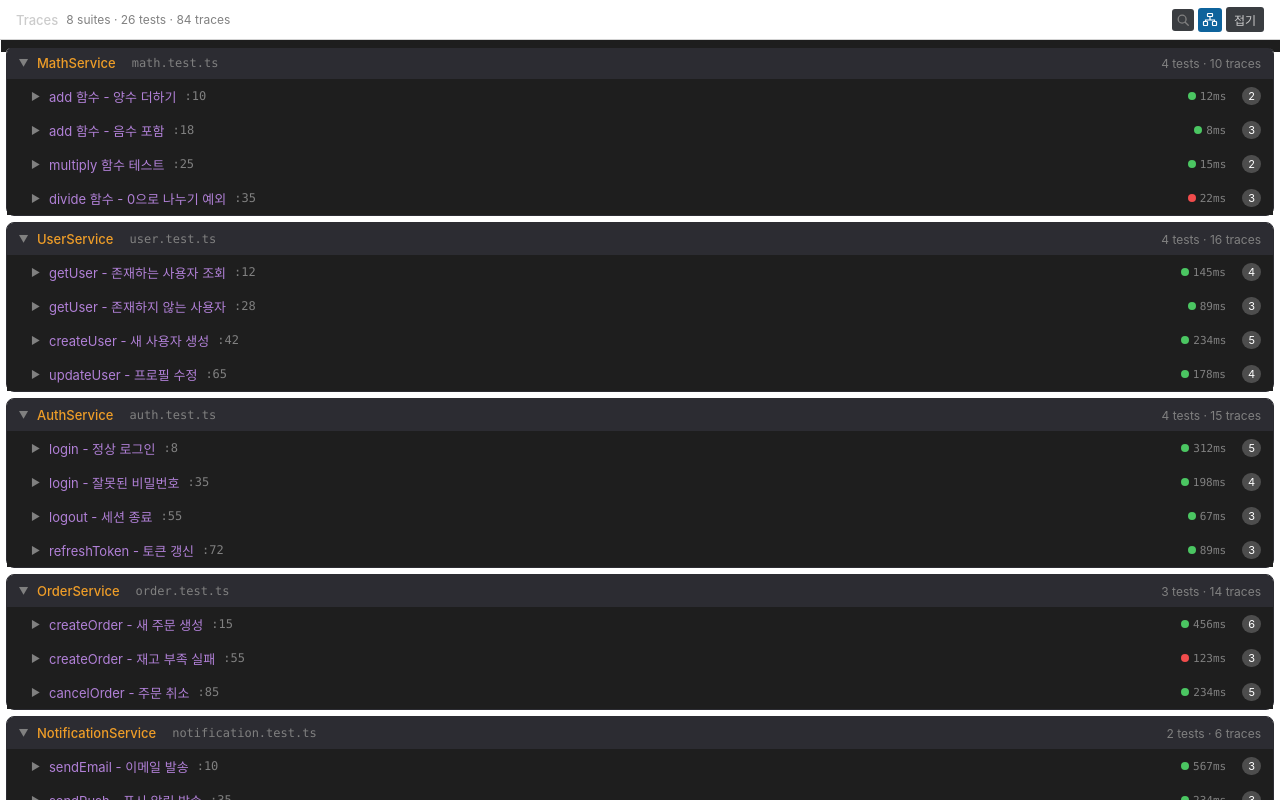
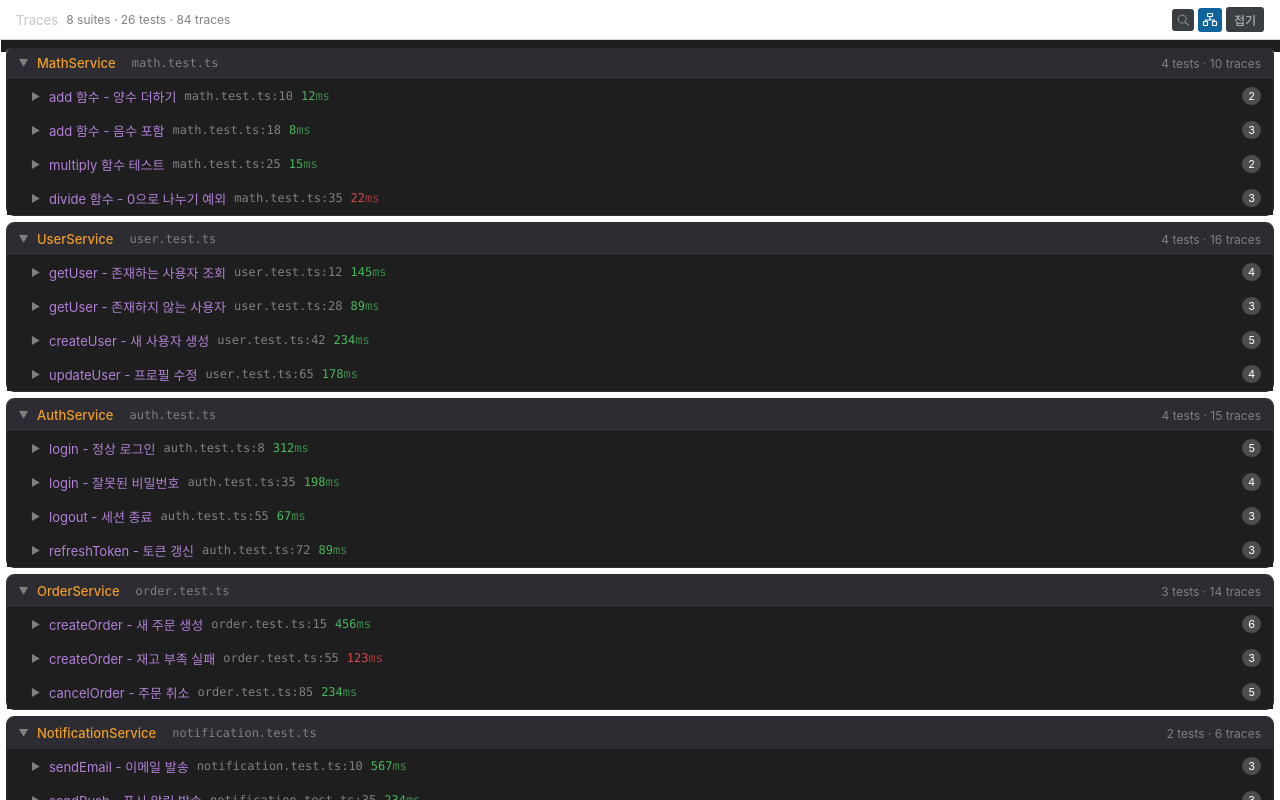
Before and after one commit to cartanova-ai/vscode-sonamu, a React (Vite) app in the folder packages/naite-trace-viewer/: page / in a window 1280 px wide. Built offline with nearby package versions, Linux system fonts and the light colour scheme.

Commit message:
feat: 테스트 케이스 옆에 결과도 띄워요

```diff
--- a/packages/naite-trace-viewer/src/features/trace-tree/TestItem.tsx
+++ b/packages/naite-trace-viewer/src/features/trace-tree/TestItem.tsx
@@ -32,7 +32,7 @@ export function TestItem({
   const testKey = createTestKey(suiteName, testName);
   const testId = escapeId(testKey);
   const testTraces = result.traces;
-  const status = result.status ?? "passed";
+  const status = result.status ?? "pass";
   const duration = result.duration ?? 0;
 
   const handleHeaderClick = (e: React.MouseEvent<HTMLDivElement>) => {
@@ -60,12 +60,12 @@ export function TestItem({
         <span className="test-name">{testName}</span>
         {result.testFilePath && result.testLine && (
           <span className="test-line" onClick={handleLineClick}>
-            :{result.testLine}
+            {result.testFilePath.split("/").pop()}:{result.testLine}
           </span>
         )}
-        <span className={`test-status ${status}`}>
-          <span className="status-dot" />
-          <span className="status-duration">{duration}ms</span>
+        <span className={`test-duration ${status}`}>
+          {duration}
+          <span className="unit">ms</span>
         </span>
         <span className="test-count">{testTraces.length}</span>
       </div>
--- a/packages/naite-trace-viewer/src/index.css
+++ b/packages/naite-trace-viewer/src/index.css
@@ -327,45 +327,34 @@ body {
   font-size: 12px;
   font-family: var(--vscode-editor-font-family);
   cursor: pointer;
+  min-width: 0;
+  overflow: hidden;
+  text-overflow: ellipsis;
+  white-space: nowrap;
+  flex-shrink: 5;
 }
 .test-line:hover {
   color: var(--accent);
   text-decoration: underline;
 }
-.test-status {
-  display: flex;
-  align-items: center;
-  gap: 4px;
-  margin-left: auto;
-  flex-shrink: 999; /* test-count와 같이 가장 먼저 사라짐 */
-  min-width: 0;
-  overflow: hidden;
+.test-duration {
+  font-size: 12px;
+  font-family: var(--vscode-editor-font-family);
 }
-.test-status .status-dot {
-  width: 8px;
-  height: 8px;
-  border-radius: 50%;
-  flex-shrink: 0;
+.test-duration.pass {
+  color: #4dca64e4;
 }
-.test-status.passed .status-dot {
-  background: #4bc662; /* VSCode 초록 */
+.test-duration.fail {
+  color: #f14c4ce4;
 }
-.test-status.failed .status-dot {
-  background: #f14c4c; /* VSCode 빨강 */
+.test-duration.skip {
+  color: #808080;
 }
-.test-status.skipped .status-dot {
-  background: #808080; /* 회색 */
-}
-.test-status .status-duration {
-  font-size: 11px;
-  color: var(--vscode-descriptionForeground);
-  font-family: var(--vscode-editor-font-family);
-  overflow: hidden;
-  text-overflow: ellipsis;
-  white-space: nowrap;
+.test-duration .unit {
+  opacity: 0.7;
 }
 .test-count {
-  margin-left: 8px;
+  margin-left: auto;
   background: var(--badge-bg);
   color: var(--badge-fg);
   padding: 2px 6px;
--- a/packages/naite-trace-viewer/src/lib/mock-data.ts
+++ b/packages/naite-trace-viewer/src/lib/mock-data.ts
@@ -10,7 +10,7 @@ export const mockTestResults: NaiteMessagingTypes.TestResult[] = [
     testName: "add 함수 - 양수 더하기",
     testFilePath: "/src/services/math.test.ts",
     testLine: 10,
-    status: "passed",
+    status: "pass",
     duration: 12,
     receivedAt: new Date().toISOString(),
     traces: [
@@ -36,7 +36,7 @@ export const mockTestResults: NaiteMessagingTypes.TestResult[] = [
     testName: "add 함수 - 음수 포함",
     testFilePath: "/src/services/math.test.ts",
     testLine: 18,
-    status: "passed",
+    status: "pass",
     duration: 8,
     receivedAt: new Date().toISOString(),
     traces: [
@@ -69,7 +69,7 @@ export const mockTestResults: NaiteMessagingTypes.TestResult[] = [
     testName: "multiply 함수 테스트",
     testFilePath: "/src/services/math.test.ts",
     testLine: 25,
-    status: "passed",
+    status: "pass",
     duration: 15,
     receivedAt: new Date().toISOString(),
     traces: [
@@ -95,7 +95,7 @@ export const mockTestResults: NaiteMessagingTypes.TestResult[] = [
     testName: "divide 함수 - 0으로 나누기 예외",
     testFilePath: "/src/services/math.test.ts",
     testLine: 35,
-    status: "failed",
+    status: "fail",
     duration: 22,
     receivedAt: new Date().toISOString(),
     error: {
@@ -136,7 +136,7 @@ export const mockTestResults: NaiteMessagingTypes.TestResult[] = [
     testName: "getUser - 존재하는 사용자 조회",
     testFilePath: "/src/services/user.test.ts",
     testLine: 12,
-    status: "passed",
+    status: "pass",
     duration: 145,
     receivedAt: new Date().toISOString(),
     traces: [
@@ -186,7 +186,7 @@ export const mockTestResults: NaiteMessagingTypes.TestResult[] = [
     testName: "getUser - 존재하지 않는 사용자",
     testFilePath: "/src/services/user.test.ts",
     testLine: 28,
-    status: "passed",
+    status: "pass",
     duration: 89,
     receivedAt: new Date().toISOString(),
     traces: [
@@ -223,7 +223,7 @@ export const mockTestResults: NaiteMessagingTypes.TestResult[] = [
     testName: "createUser - 새 사용자 생성",
     testFilePath: "/src/services/user.test.ts",
     testLine: 42,
-    status: "passed",
+    status: "pass",
     duration: 234,
     receivedAt: new Date().toISOString(),
     traces: [
@@ -286,7 +286,7 @@ export const mockTestResults: NaiteMessagingTypes.TestResult[] = [
     testName: "updateUser - 프로필 수정",
     testFilePath: "/src/services/user.test.ts",
     testLine: 65,
-    status: "passed",
+    status: "pass",
     duration: 178,
     receivedAt: new Date().toISOString(),
     traces: [
@@ -336,7 +336,7 @@ export const mockTestResults: NaiteMessagingTypes.TestResult[] = [
     testName: "login - 정상 로그인",
     testFilePath: "/src/services/auth.test.ts",
     testLine: 8,
-    status: "passed",
+    status: "pass",
     duration: 312,
     receivedAt: new Date().toISOString(),
     traces: [
@@ -387,7 +387,7 @@ export const mockTestResults: NaiteMessagingTypes.TestResult[] = [
     testName: "login - 잘못된 비밀번호",
     testFilePath: "/src/services/auth.test.ts",
     testLine: 35,
-    status: "passed",
+    status: "pass",
     duration: 198,
     receivedAt: new Date().toISOString(),
     traces: [
@@ -427,7 +427,7 @@ export const mockTestResults: NaiteMessagingTypes.TestResult[] = [
     testName: "logout - 세션 종료",
     testFilePath: "/src/services/auth.test.ts",
     testLine: 55,
-    status: "passed",
+    status: "pass",
     duration: 67,
     receivedAt: new Date().toISOString(),
     traces: [
@@ -460,7 +460,7 @@ export const mockTestResults: NaiteMessagingTypes.TestResult[] = [
     testName: "refreshToken - 토큰 갱신",
     testFilePath: "/src/services/auth.test.ts",
     testLine: 72,
-    status: "passed",
+    status: "pass",
     duration: 89,
     receivedAt: new Date().toISOString(),
     traces: [
@@ -500,7 +500,7 @@ export const mockTestResults: NaiteMessagingTypes.TestResult[] = [
     testName: "createOrder - 새 주문 생성",
     testFilePath: "/src/services/order.test.ts",
     testLine: 15,
-    status: "passed",
+    status: "pass",
     duration: 456,
     receivedAt: new Date().toISOString(),
     traces: [
@@ -579,7 +579,7 @@ export const mockTestResults: NaiteMessagingTypes.TestResult[] = [
     testName: "createOrder - 재고 부족 실패",
     testFilePath: "/src/services/order.test.ts",
     testLine: 55,
-    status: "failed",
+    status: "fail",
     duration: 123,
     receivedAt: new Date().toISOString(),
     error: {
@@ -626,7 +626,7 @@ export const mockTestResults: NaiteMessagingTypes.TestResult[] = [
     testName: "cancelOrder - 주문 취소",
     testFilePath: "/src/services/order.test.ts",
     testLine: 85,
-    status: "passed",
+    status: "pass",
     duration: 234,
     receivedAt: new Date().toISOString(),
     traces: [
@@ -680,7 +680,7 @@ export const mockTestResults: NaiteMessagingTypes.TestResult[] = [
     testName: "sendEmail - 이메일 발송",
     testFilePath: "/src/services/notification.test.ts",
     testLine: 10,
-    status: "passed",
+    status: "pass",
     duration: 567,
     receivedAt: new Date().toISOString(),
     traces: [
@@ -725,7 +725,7 @@ export const mockTestResults: NaiteMessagingTypes.TestResult[] = [
     testName: "sendPush - 푸시 알림 발송",
     testFilePath: "/src/services/notification.test.ts",
     testLine: 35,
-    status: "passed",
+    status: "pass",
     duration: 234,
     receivedAt: new Date().toISOString(),
     traces: [
@@ -776,7 +776,7 @@ export const mockTestResults: NaiteMessagingTypes.TestResult[] = [
     testName: "get - 캐시 히트",
     testFilePath: "/src/services/cache.test.ts",
     testLine: 8,
-    status: "passed",
+    status: "pass",
     duration: 5,
     receivedAt: new Date().toISOString(),
     traces: [
@@ -806,7 +806,7 @@ export const mockTestResults: NaiteMessagingTypes.TestResult[] = [
     testName: "get - 캐시 미스",
     testFilePath: "/src/services/cache.test.ts",
     testLine: 22,
-    status: "passed",
+    status: "pass",
     duration: 3,
     receivedAt: new Date().toISOString(),
     traces: [
@@ -832,7 +832,7 @@ export const mockTestResults: NaiteMessagingTypes.TestResult[] = [
     testName: "set - 캐시 저장",
     testFilePath: "/src/services/cache.test.ts",
     testLine: 35,
-    status: "passed",
+    status: "pass",
     duration: 8,
     receivedAt: new Date().toISOString(),
     traces: [
@@ -862,7 +862,7 @@ export const mockTestResults: NaiteMessagingTypes.TestResult[] = [
     testName: "invalidate - 캐시 무효화",
     testFilePath: "/src/services/cache.test.ts",
     testLine: 48,
-    status: "passed",
+    status: "pass",
     duration: 12,
     receivedAt: new Date().toISOString(),
     traces: [
@@ -892,7 +892,7 @@ export const mockTestResults: NaiteMessagingTypes.TestResult[] = [
     testName: "validateEmail - 유효한 이메일",
     testFilePath: "/src/services/validation.test.ts",
     testLine: 5,
-    status: "passed",
+    status: "pass",
     duration: 2,
     receivedAt: new Date().toISOString(),
     traces: [
@@ -918,7 +918,7 @@ export const mockTestResults: NaiteMessagingTypes.TestResult[] = [
     testName: "validateEmail - 잘못된 형식",
     testFilePath: "/src/services/validation.test.ts",
     testLine: 18,
-    status: "passed",
+    status: "pass",
     duration: 1,
     receivedAt: new Date().toISOString(),
     traces: [
@@ -947,7 +947,7 @@ export const mockTestResults: NaiteMessagingTypes.TestResult[] = [
     testName: "validatePassword - 강한 비밀번호",
     testFilePath: "/src/services/validation.test.ts",
     testLine: 32,
-    status: "passed",
+    status: "pass",
     duration: 3,
     receivedAt: new Date().toISOString(),
     traces: [
@@ -983,7 +983,7 @@ export const mockTestResults: NaiteMessagingTypes.TestResult[] = [
     testName: "GET /api/users - 사용자 목록 조회",
     testFilePath: "/src/controllers/api.test.ts",
     testLine: 12,
-    status: "passed",
+    status: "pass",
     duration: 345,
     receivedAt: new Date().toISOString(),
     traces: [
@@ -1046,7 +1046,7 @@ export const mockTestResults: NaiteMessagingTypes.TestResult[] = [
     testName: "POST /api/users - 사용자 생성 (대량 데이터)",
     testFilePath: "/src/controllers/api.test.ts",
     testLine: 55,
-    status: "passed",
+    status: "pass",
     duration: 678,
     receivedAt: new Date().toISOString(),
     traces: [
```
